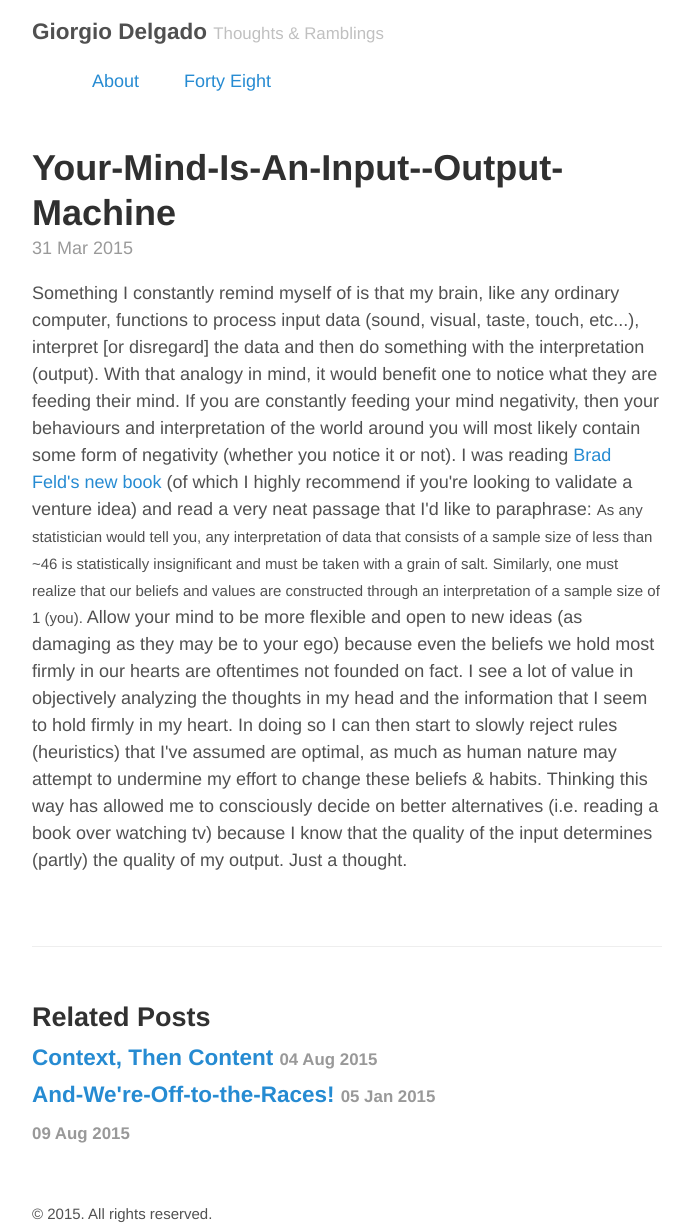
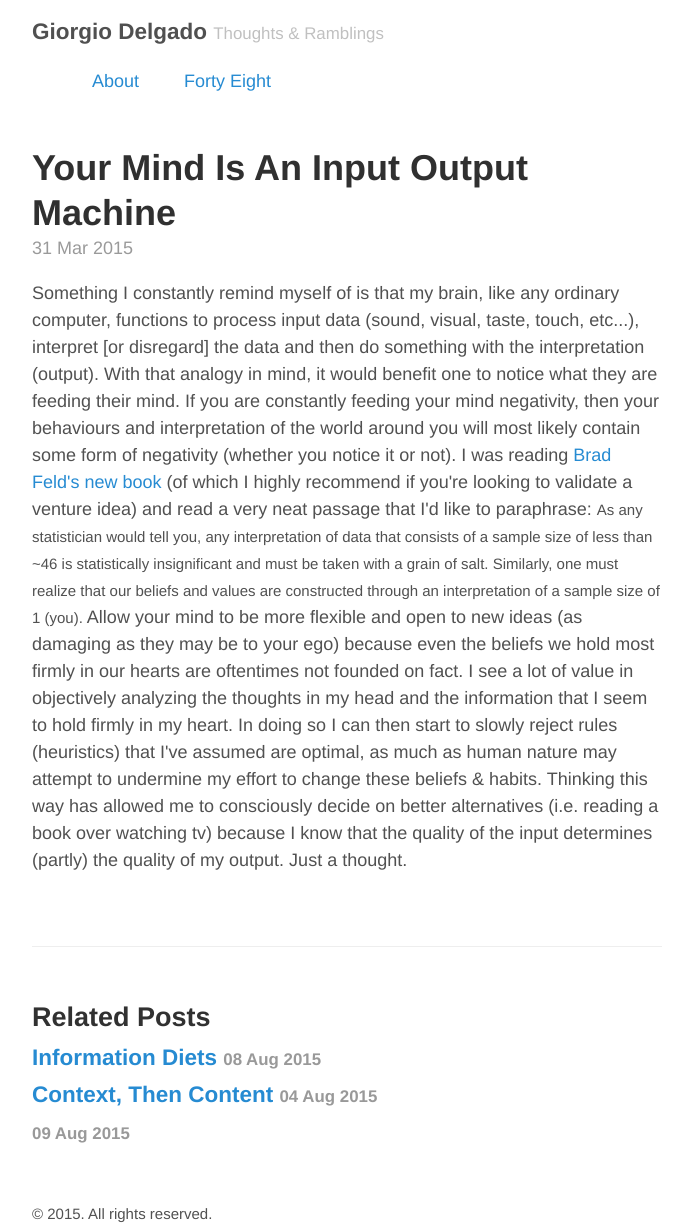
Before and after one commit to gDelgado14/gDelgado14.github.io, a Jekyll site: the page built from _posts/2015-3-31-Your-Mind-Is-An-Input--Output-Machine.html, in a window 1280 px wide. Shown: the whole page, without its empty margins (293-984 px from the left). Built offline with Jekyll 4.4.1, drawn with Linux system fonts in a browser that asks for light colours.

```diff
--- a/_posts/2015-3-31-Your-Mind-Is-An-Input--Output-Machine.html
+++ b/_posts/2015-3-31-Your-Mind-Is-An-Input--Output-Machine.html
@@ -1,6 +1,6 @@
 ---
 layout: post
-title: Your-Mind-Is-An-Input--Output-Machine
+title: Your Mind Is An Input Output Machine
 tags: posts
 ---
 Something I constantly remind myself of is that my brain, like any ordinary computer, functions to process input data (sound, visual, taste, touch, etc...), interpret [or disregard] the data and then do something with the interpretation (output).
```
Also changed, not shown: _drafts/information-diets.md (deleted, +0 -21 lines), _posts/2015-08-08-information-diets.md (added, +15 -0 lines).
